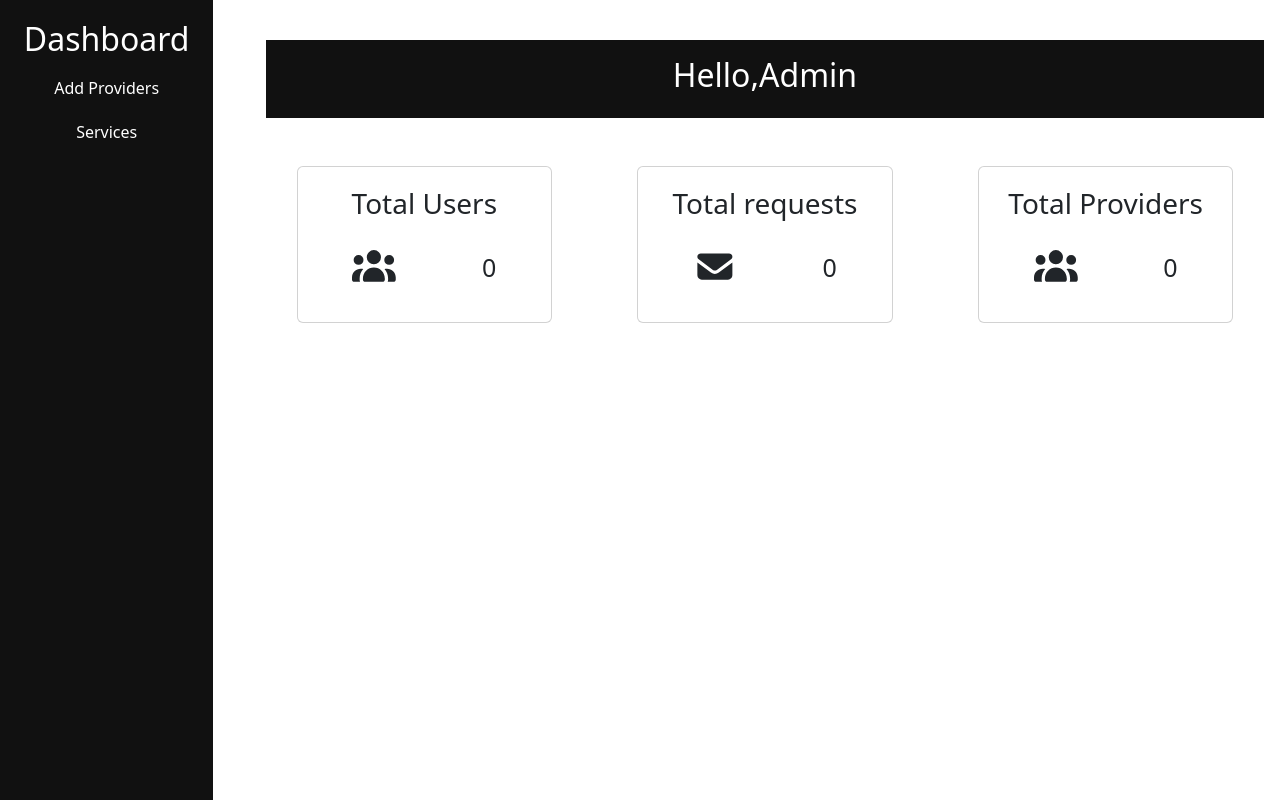
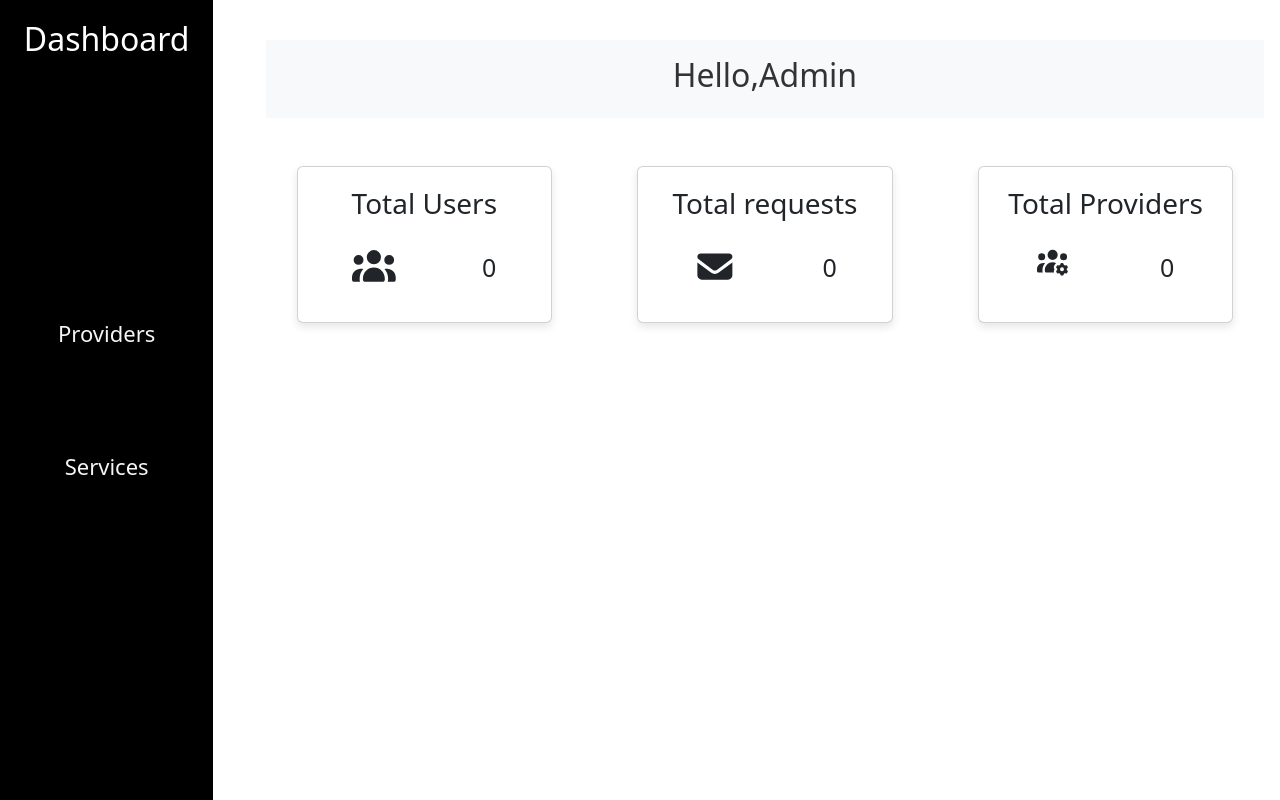
Before and after one commit to Eslam0Mohamed/in-ervice, a plain HTML site: page index.html in a window 1280 px wide. Drawn offline with nearby package versions, Linux system fonts and the light colour scheme.

Commit message:
.dashboard.

```diff
--- a/css/style.css
+++ b/css/style.css
@@ -1,15 +1,20 @@
-
+body{
+  font-family: "Poppins", sans-serif;
+  font-weight: 100;
+  font-style: normal;}
 .sidebar {
     height: 100%;
     width: 250px;
     position: fixed;
     top: 0;
     left: 0;
-    background-color: #111;
+    /* background-color: #FB663a; */
+    background-color: black;
     padding-top: 20px;
   }
 
   .sidebar h2 {
+    /* color: #333; */
     color: white;
     text-align: center;
   }
@@ -17,20 +22,33 @@
   .sidebar ul {
     list-style-type: none;
     padding: 0;
+    position: absolute;
+    top: 50%;
+    left: 50%;
+    transform: translate(-50%,-50%);
   }
 
   .sidebar ul li {
     padding: 10px;
     text-align: center;
+
   }
 
   .sidebar ul li a {
-    color: white;
+    color: whitesmoke;
+    /* color: #333; */
     text-decoration: none;
+    font-size: 22px;
+    padding: 10px;
+    border-radius: 24px;
+    margin: 30px 0;
+    display: block;
+    font-weight: 400;
   }
 
   .sidebar ul li a:hover {
-    background-color: #555;
+    background-color: #e9ecef; /* Lighter gray on hover */
+  color: black;
   }
 
   /* Main content */
@@ -41,8 +59,8 @@
 
   .header {
     padding: 16px;
-    background-color: #111;
-    color: white;
+    background-color: #f8f9fa; /* Light gray background */
+    color: #333;
     text-align: center;
   }
 
@@ -57,6 +75,8 @@
     border: 1px solid #ccc;
     border-radius: 5px;
     text-align: center;
+    background-color: #fff; /* White background */
+    box-shadow: 0 4px 8px rgba(0, 0, 0, 0.1); /* Light shadow */
   }
   .card p{
     margin-top: 20px;
@@ -66,7 +86,11 @@
   }
   .card .fa-users{
 font-size:35px;
+
   }
   .card .fa-envelope{
     font-size:35px;
       }
+      .card .fa-users-cog{
+        font-size:35px;
+      }
--- a/index.html
+++ b/index.html
@@ -7,6 +7,10 @@
     <link rel="stylesheet" href="css/style.css">
     <link rel="stylesheet" href="css/bootstrap.min.css">
     <link rel="stylesheet" href="css/bootstrap.min.css.map">
+    <link rel="preconnect" href="https://fonts.googleapis.com">
+<link rel="preconnect" href="https://fonts.gstatic.com" crossorigin>
+<link href="https://fonts.googleapis.com/css2?family=Poppins:ital,wght@0,100;0,200;0,300;0,400;0,500;0,600;0,700;0,800;0,900;1,100;1,200;1,300;1,400;1,500;1,600;1,700;1,800;1,900&family=Roboto:ital,wght@0,100;0,300;0,400;0,500;0,700;0,900;1,100;1,300;1,400;1,500;1,700;1,900&display=swap" rel="stylesheet">
+
     <title>Dashboard</title>
 </head>
 <body>
@@ -18,7 +22,7 @@
 <div class="sidebar col-lg-2">
   <h2>Dashboard</h2>
   <ul>
-    <li><a href="#" class="active">Add Providers</a></li>
+    <li><a href="#" class="active">Providers</a></li>
     <li><a href="#">Services</a></li>
   </ul>
 </div>
@@ -40,7 +44,7 @@
       <p> <i class="fas fa-envelope"></i>0</p>
     </div>    <div class="card col-lg-3">
       <h3>Total Providers</h3>
-      <p> <i class="fas fa-users"></i>0</p>
+      <p> <i class="fas fa-users-cog"></i>0</p>
 </div>
 <!-- JavaScript -->
 <script src="https://code.jquery.com/jquery-3.5.1.slim.min.js"></script>
```
